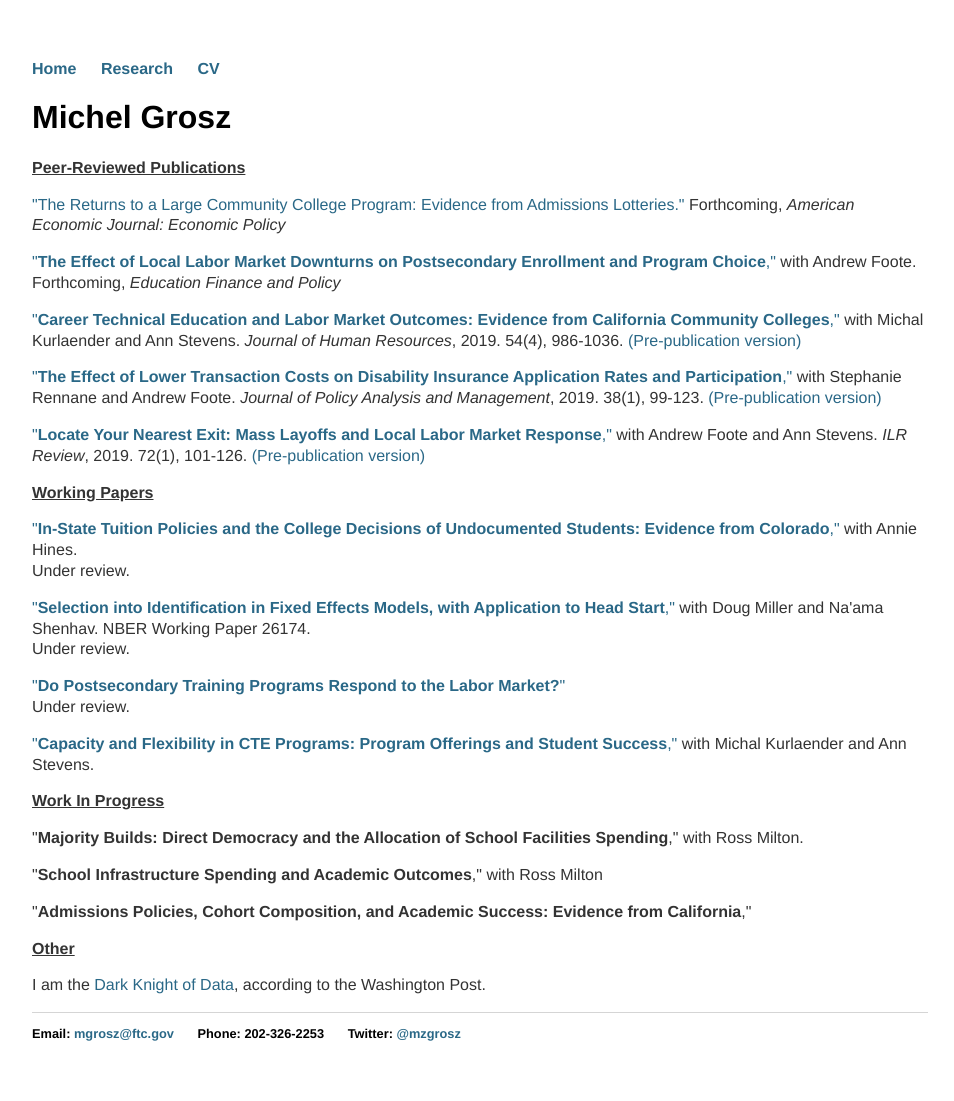
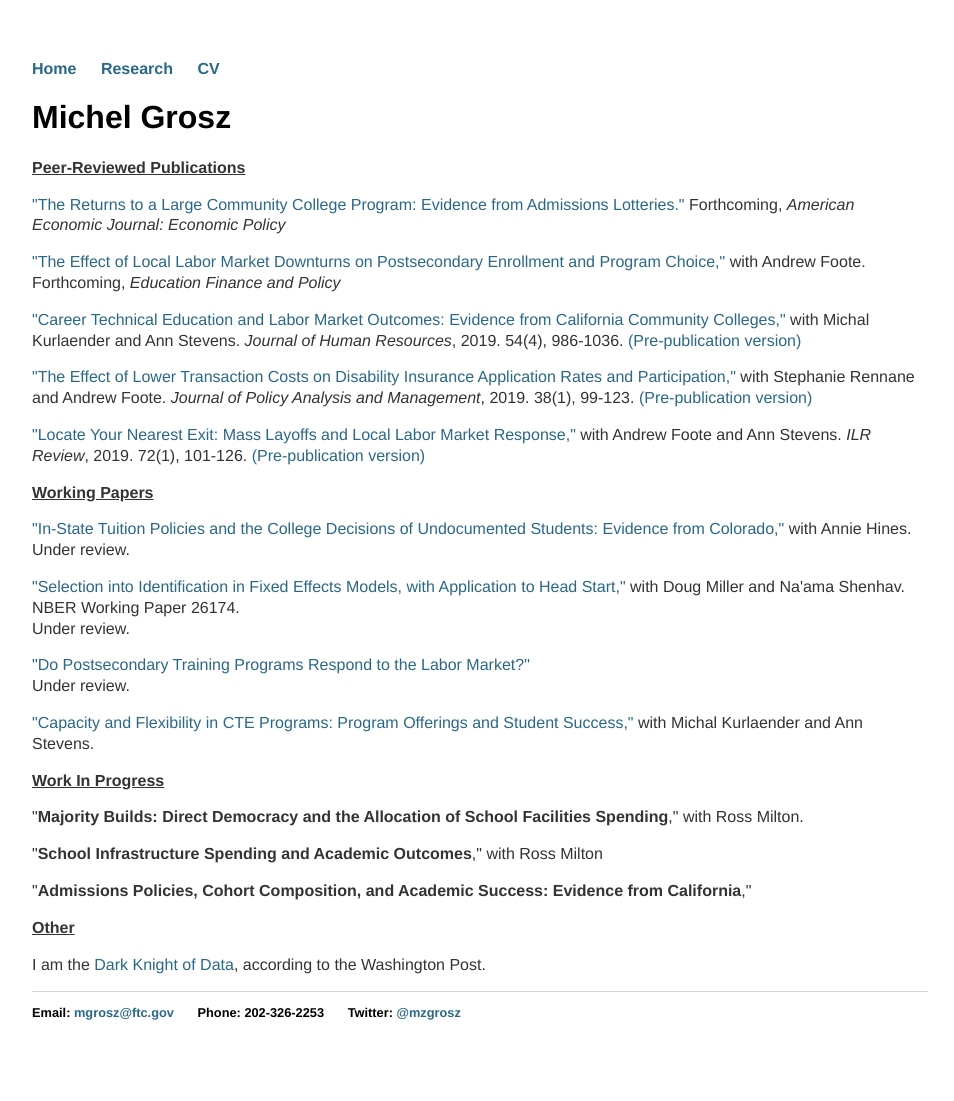
Before and after one commit to mzgrosz/mzgrosz.github.io, a Jekyll site: the page built from research/index.html, in a window 1280 px wide. Shown: the whole page, without its empty margins (160-1114 px from the left). Built offline with Jekyll 4.4.1, drawn with Linux system fonts in a browser that asks for light colours; after the commit the page ends 1080 px from its top, so only the background shows below that.

```diff
--- a/research/index.html
+++ b/research/index.html
@@ -18,13 +18,13 @@ title: Michel Grosz
 	</p>
 
 
-<p><a href="https://www.mitpressjournals.org/doi/abs/10.1162/edfp_a_00288">&quot;<b>The Effect of Local Labor Market Downturns on Postsecondary Enrollment and Program Choice</b>,&quot;</a> with Andrew Foote.
+<p><a href="https://www.mitpressjournals.org/doi/abs/10.1162/edfp_a_00288">&quot;The Effect of Local Labor Market Downturns on Postsecondary Enrollment and Program Choice,&quot;</a> with Andrew Foote.
 	Forthcoming, <em>Education Finance and Policy</em> <br>
 	<!--Pre-publication version: <a href="https://aefpweb.org/sites/default/files/webform/42/FooteGrosz_AEFPPaper.pdf">click here</a><br>
 	-->
 	</p>
 
-<p><a href="http://jhr.uwpress.org/content/early/2018/04/02/jhr.54.4.1015.7449R2.abstract">&quot;<b>Career Technical Education and Labor Market Outcomes: Evidence from California Community Colleges</b>,&quot;</a> with Michal Kurlaender and Ann Stevens. <em>Journal of Human Resources</em>, 2019. 54(4), 986-1036.  <a href="https://www.nber.org/papers/w21137"> (Pre-publication version)</a><br>
+<p><a href="http://jhr.uwpress.org/content/early/2018/04/02/jhr.54.4.1015.7449R2.abstract">&quot;Career Technical Education and Labor Market Outcomes: Evidence from California Community Colleges,&quot;</a> with Michal Kurlaender and Ann Stevens. <em>Journal of Human Resources</em>, 2019. 54(4), 986-1036.  <a href="https://www.nber.org/papers/w21137"> (Pre-publication version)</a><br>
 	<!--Pre-publication version: <a href="https://www.nber.org/papers/w21137">NBER Working Paper 21137</a><br>
 	Media Mentions: <a href="https://finance.yahoo.com/news/education-everyone-college-isn-t-150011648.html">Bloomberg</a>, <a href="https://www.google.com/url?q=https%3A%2F%2Fwww.whitehouse.gov%2Fsites%2Fdefault%2Ffiles%2Fpage%2Ffiles%2F20160718_cea_student_debt.pdf&amp;sa=D&amp;sntz=1&amp;usg=AFQjCNGoRfqbauZ0fNGQJpX2tC_niyxW4w">CEA Report on Student Debt</a>; <a href="http://chicagopolicyreview.org/2015/07/02/technical-education-at-a-community-college-improves-graduates-future-earnings/">Chicago Policy Review</a>; <a href="https://www.usnews.com/news/articles/2015/05/18/which-vocational-degrees-pay-off">US News and World Report</a>; <a href="https://fivethirtyeight.com/features/food-deserts-community-colleges-and-innovative-slackers/">Five Thirty Eight</a>; <a href="https://diverseeducation.com/article/72377/">Diverse Issues in Higher Education</a><br>
 	Op-eds/Briefs: <a href="https://poverty.ucdavis.edu/policy-brief/community-college-career-technical-education-programs-significantly-increase-earnings">UC Davis Center for Poverty Research</a>; <a href="https://econofact.org/does-career-technical-education-pay">Econofact</a><br>
@@ -32,14 +32,14 @@ title: Michel Grosz
 	-->
 	</p>
 
-<p><a href="https://onlinelibrary.wiley.com/doi/pdf/10.1002/pam.22095">&quot;<b>The Effect of Lower Transaction Costs on Disability Insurance Application Rates and Participation</b>,&quot;</a> with Stephanie Rennane and Andrew Foote.
+<p><a href="https://onlinelibrary.wiley.com/doi/pdf/10.1002/pam.22095">&quot;The Effect of Lower Transaction Costs on Disability Insurance Application Rates and Participation,&quot;</a> with Stephanie Rennane and Andrew Foote.
 	<em>Journal of Policy Analysis and Management</em>, 2019. 38(1), 99-123. <a href="https://www.abtassociates.com/sites/default/files/2018-07/iclaim_blog_062118%20-%20michel%20grosz.docx.pdf"> (Pre-publication version)</a>
 	<!--Pre-publication versions: <a href="https://www.abtassociates.com/sites/default/files/2018-07/iclaim_blog_062118%20-%20michel%20grosz.docx.pdf"> Abt Working Paper</a>; <a href="https://www.rand.org/pubs/working_papers/WR1255.html"> RAND Working Paper</a><br>
 	Op-eds/Briefs: <a href="https://www.abtassociates.com/insights/perspectives-blog/social-security-disability-insurance-sometimes-easier-is-better">Abt Perspectives Blog</a><br>
 	-->
 	</p>
 
-<p><a href="https://journals.sagepub.com/doi/abs/10.1177/0019793917753095">&quot;<b>Locate Your Nearest Exit: Mass Layoffs and Local Labor Market Response</b>,&quot;</a> with Andrew Foote and Ann Stevens.
+<p><a href="https://journals.sagepub.com/doi/abs/10.1177/0019793917753095">&quot;Locate Your Nearest Exit: Mass Layoffs and Local Labor Market Response,&quot;</a> with Andrew Foote and Ann Stevens.
 	<em>ILR Review</em>, 2019. 72(1), 101-126. <a href="https://www.nber.org/papers/w21618">(Pre-publication version)</a><br>
 	<!--Pre-publication version: <a href="https://www.nber.org/papers/w21618">NBER Working Paper 21618</a><br>
 	Media Mentions: <a href="https://blogs.wsj.com/economics/2016/03/17/half-of-u-s-may-endure-lost-decade-of-depressed-employment/">Wall Street Journal</a>; <a href="https://www.bloomberg.com/opinion/articles/2018-01-03/how-governments-can-move-people-to-jobs">Bloomberg</a>; <a href="https://equitablegrowth.org/the-consequences-and-causes-of-declining-geographic-mobility-in-the-united-states/">Washington Center for Equitable Growth</a><br>
@@ -49,21 +49,21 @@ title: Michel Grosz
 
 
 <p><b><u>Working Papers</u></b></p>
-<p><a href="https://mzgrosz.github.io/research/gh_1118.pdf">&quot;<b>In-State Tuition Policies and the College Decisions of Undocumented Students: Evidence from Colorado</b>,&quot;</a> with Annie Hines.<br>
+<p><a href="https://mzgrosz.github.io/research/gh_1118.pdf">&quot;In-State Tuition Policies and the College Decisions of Undocumented Students: Evidence from Colorado,&quot;</a> with Annie Hines.<br>
 	Under review.<br>
 	</p>
 
-<p><a href="https://www.nber.org/papers/w26174">&quot;<b>Selection into Identification in Fixed Effects Models, with Application to Head Start</b>,&quot;</a> with Doug Miller and Na&#39;ama Shenhav. NBER Working Paper 26174.<br>
+<p><a href="https://www.nber.org/papers/w26174">&quot;Selection into Identification in Fixed Effects Models, with Application to Head Start,&quot;</a> with Doug Miller and Na&#39;ama Shenhav. NBER Working Paper 26174.<br>
 	Under review.<br>
 	</p>
 
-<p><a href="https://www.abtassociates.com/insights/publications/white-paper/do-postsecondary-training-programs-respond-to-changes-in-the">&quot;<b>Do Postsecondary Training Programs Respond to the Labor Market?</b>&quot;</a> <br>
+<p><a href="https://www.abtassociates.com/insights/publications/white-paper/do-postsecondary-training-programs-respond-to-changes-in-the">&quot;Do Postsecondary Training Programs Respond to the Labor Market?&quot;</a> <br>
 	Under review.<br>
 	<!--Op-eds/Briefs: <a href="https://www.insidehighered.com/views/2019/07/10/community-colleges-should-be-more-responsive-labor-market-changes-opinion">Inside Higher Ed</a>
 	<br>
 	--></p>
 
-<p><a href="https://education.ucdavis.edu/sites/main/files/cte_flexibility_paper_draft_9-30-18_for_ies.pdf">&quot;<b>Capacity and Flexibility in CTE Programs: Program Offerings and Student Success</b>,&quot;</a> with Michal Kurlaender and Ann Stevens.</p>
+<p><a href="https://education.ucdavis.edu/sites/main/files/cte_flexibility_paper_draft_9-30-18_for_ies.pdf">&quot;Capacity and Flexibility in CTE Programs: Program Offerings and Student Success,&quot;</a> with Michal Kurlaender and Ann Stevens.</p>
 
 
 <p><b><u>Work In Progress</u></b></p>
```
